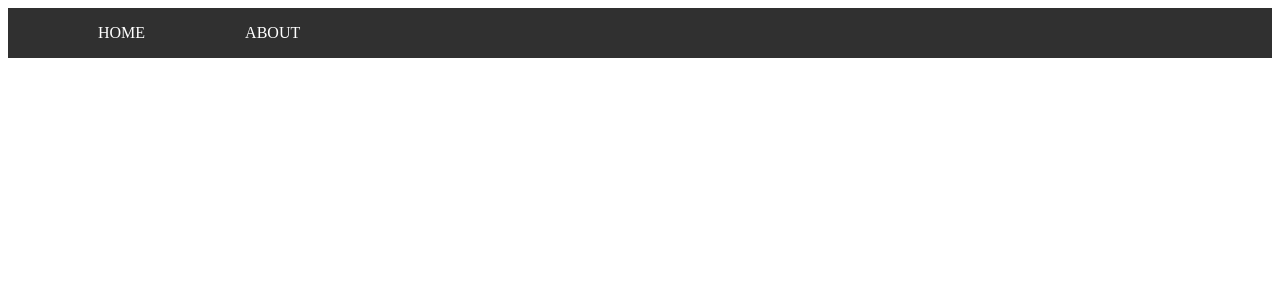
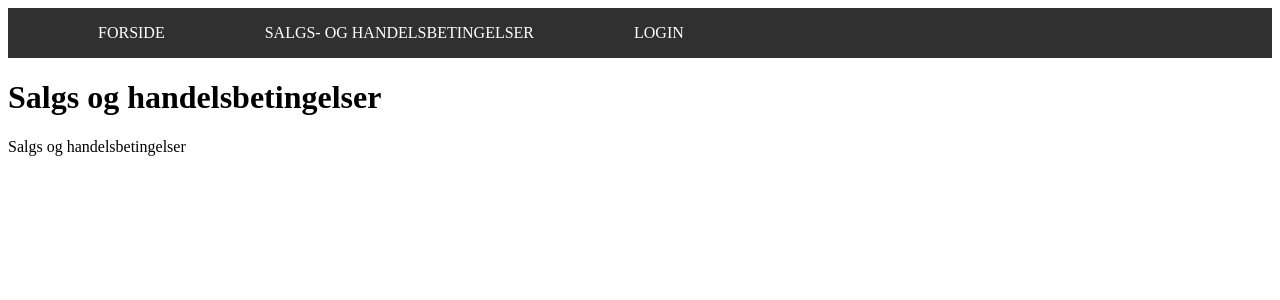
Before and after one commit to Gawmane/stringonline, a React (Create React App) app: page /handelsbetingelser in a window 1280 px wide. Before the commit this address had no page. Shown: the top 300 px of the page. Built offline with nearby package versions, Linux system fonts and the light colour scheme.

Commit message:
Nav -routing and componens

```diff
--- /dev/null
+++ b/src/Components/Pages/Home/Terms.jsx
@@ -0,0 +1,11 @@
+import { Layout } from "../../Tools/Layout/Layout"
+
+export const Terms = () => {
+    return (
+        <>
+            <Layout title="Salgs og handelsbetingelser" description="Salgs og handelsbetingelser">
+                Salgs og handelsbetingelser
+            </Layout>
+        </>
+    )
+}
--- /dev/null
+++ b/src/Components/Pages/Login/Login.jsx
@@ -0,0 +1,11 @@
+import { Layout } from "../../Tools/Layout/Layout"
+
+export const Login = () => {
+    return (
+        <>
+            <Layout title="Login" description="Login side">
+                Login midlertidigt
+            </Layout>
+        </>
+    )
+}
--- a/src/Components/Partials/Nav.jsx
+++ b/src/Components/Partials/Nav.jsx
@@ -6,8 +6,10 @@ export const Navigation = () => {
     return (
         <nav>
             <ul>
-                <li><NavLink to={'/'}>Home</NavLink></li>
-                <li><NavLink to={'/about'}>About</NavLink></li>
+                <li><NavLink to={'/'}>Forside</NavLink></li>
+                <li><NavLink to={'/handelsbetingelser'}>Salgs- og handelsbetingelser</NavLink></li>
+                <li><NavLink to={'/login'}>Login</NavLink></li>
+
             </ul>
         </nav>
     )
--- a/src/Components/Tools/Router/AppRouter.jsx
+++ b/src/Components/Tools/Router/AppRouter.jsx
@@ -1,13 +1,18 @@
 import { Routes, Route } from 'react-router-dom'
 import { NotFound } from '../../Pages/NotFound/NotFound'
 import { Home } from '../../Pages/Home/Home'
+import { Terms } from '../../Pages/Home/Terms'
+import { Login } from '../../Pages/Login/Login'
 
 
 export const AppRouter = () => {
     return (
         <Routes>
             <Route index element={<Home />} />
-            <Route pate='*' element={<NotFound />} />
+            <Route path='/handelsbetingelser' element={<Terms />} />
+            <Route path='/login' element={<Login />} />
+
+            <Route path='*' element={<NotFound />} />
         </Routes>
     )
 
```
